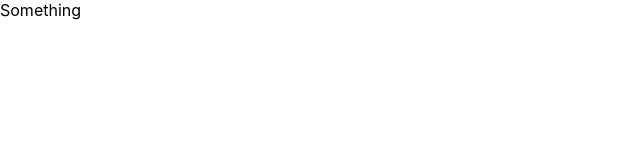
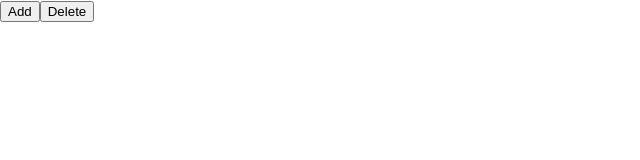
Before and after one commit to Loxphordex/behrens, a React (Create React App) app: page / in a window 1280 px wide. Shown: the top 160 px of the page, without its empty margins (0-640 px from the left). Built offline with nearby package versions, Linux system fonts and the light colour scheme.

Commit message:
items map

```diff
--- a/src/App.tsx
+++ b/src/App.tsx
@@ -1,29 +1,37 @@
-import React from 'react';
+import * as React from 'react';
+import {useState , useEffect} from 'react';
 import { AppState } from './store/index'
 import { itemState } from './store/items/types'
 import { addNewItem, deleteSelectedItem } from './store/items/actions'
+import {Item} from './store/items/types';
+import { ReactReduxContextValue } from 'react-redux';
+
+
 
 export const mapStateToProps = (state:AppState) => ({
   items: state.items
 })
 
 interface AppProps {
-  items?:itemState
+  items: itemState
   addNewItem?:typeof addNewItem
   deleteSelectedItem?:typeof deleteSelectedItem
+  add:any
+  del:any
 }
 
 
-class App extends React.Component<AppProps> {
-  render() {
-    return (
-      <div className="App">
-        <div>
-          Something
-        </div>
-      </div>
-    );
-  }
+export const App: React.FC<AppProps> = ({items, add, del}) => {
+
+  console.log(items.items)
+
+  return(
+    <div className="App">
+      {items.items && items.items.map((item, index) => <div key={index}>{item.name}</div>)}
+      <button onClick={() => add({id:1, cost:10, name:'Chair', category:'Chair'})}>Add</button>
+      <button onClick={() => del({name: 'Chair'})}>Delete</button>
+    </div>
+  );
 }
 
 export default App;
--- a/src/store/items/types.ts
+++ b/src/store/items/types.ts
@@ -9,7 +9,7 @@ export interface Item {
 }
 
 export interface itemState {
-  items:Item[]
+  items: Item[]
 }
 
 interface addItemAction {
```
Also changed, not shown: src/components/AddDelTest/AddDelTest.tsx (added, +12 -0 lines).
